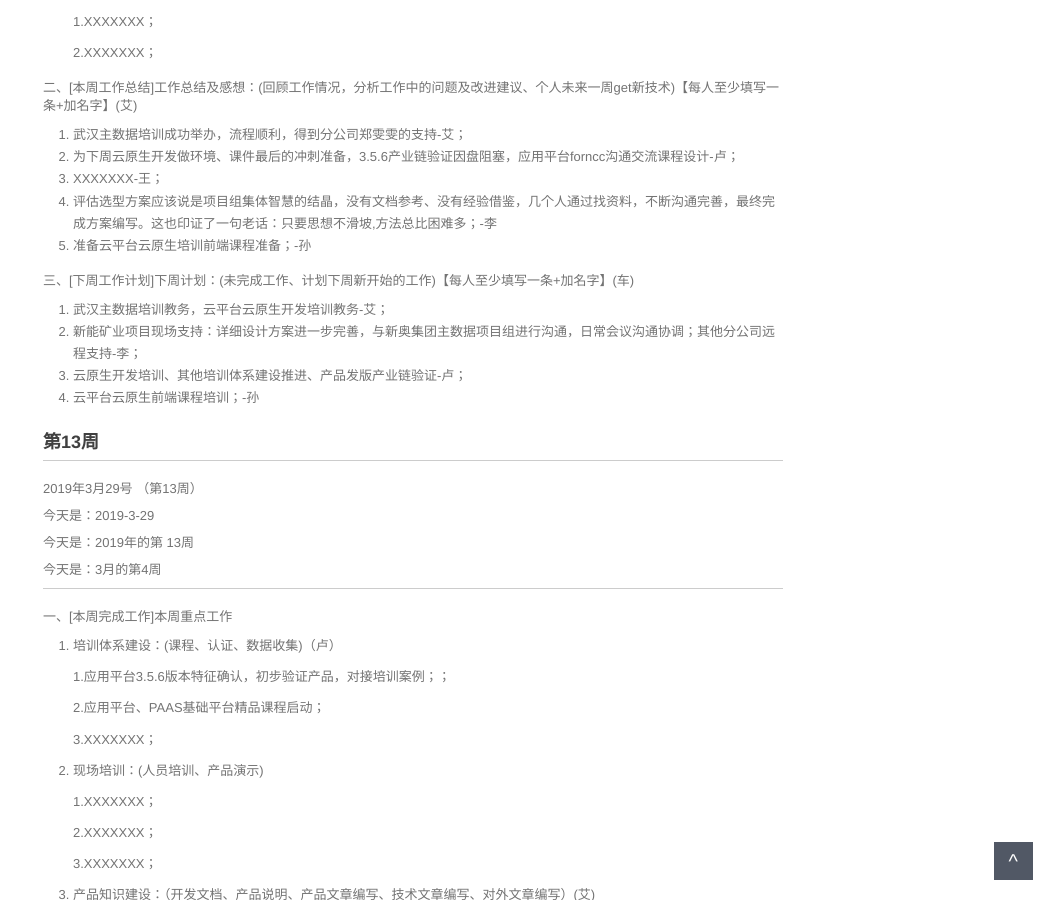
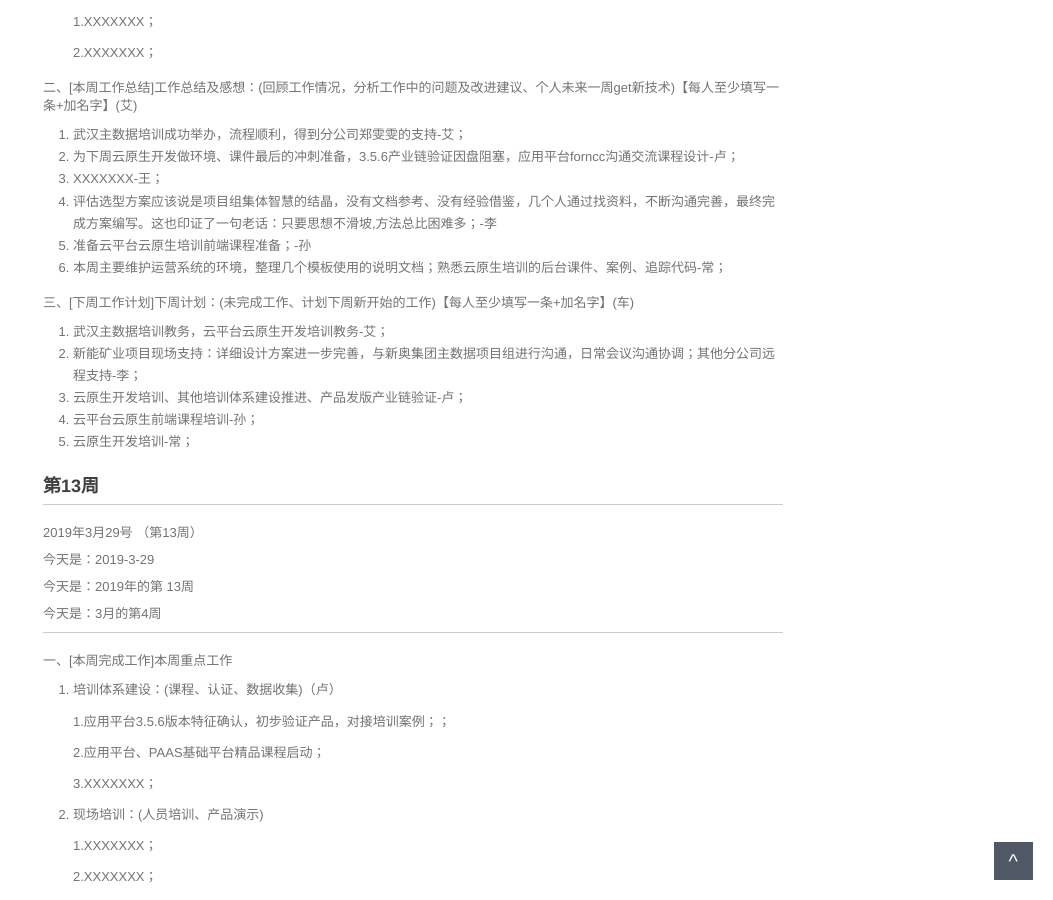
Before and after one commit to walllFlower/blog, a Jekyll site: the page built from _posts/2018-07-17-day_report_cxz.md, in a window 1280 px wide and 900 px high, scrolled down 1169 px. Shown: the whole window, without its empty margins (227-1280 px from the left). Built offline with Jekyll 4.4.1, drawn with Linux system fonts in a browser that asks for light colours; comment, search, counter and statistics services are not loaded.

Commit message:
Update 2018-07-17-day_report_cxz.md

```diff
--- a/_posts/2018-07-17-day_report_cxz.md
+++ b/_posts/2018-07-17-day_report_cxz.md
@@ -75,13 +75,15 @@ categories: 技术运营工作周报
 3. XXXXXXX-王；
 4. 评估选型方案应该说是项目组集体智慧的结晶，没有文档参考、没有经验借鉴，几个人通过找资料，不断沟通完善，最终完成方案编写。这也印证了一句老话：只要思想不滑坡,方法总比困难多；-李
 5. 准备云平台云原生培训前端课程准备；-孙
+6. 本周主要维护运营系统的环境，整理几个模板使用的说明文档；熟悉云原生培训的后台课件、案例、追踪代码-常；
 
 三、[下周工作计划]下周计划：(未完成工作、计划下周新开始的工作)【每人至少填写一条+加名字】(车)
 
 1. 武汉主数据培训教务，云平台云原生开发培训教务-艾；
 2. 新能矿业项目现场支持：详细设计方案进一步完善，与新奥集团主数据项目组进行沟通，日常会议沟通协调；其他分公司远程支持-李；
 3. 云原生开发培训、其他培训体系建设推进、产品发版产业链验证-卢；
-4. 云平台云原生前端课程培训；-孙
+4. 云平台云原生前端课程培训-孙；
+5. 云原生开发培训-常；
 
 ###  第13周
 
```
